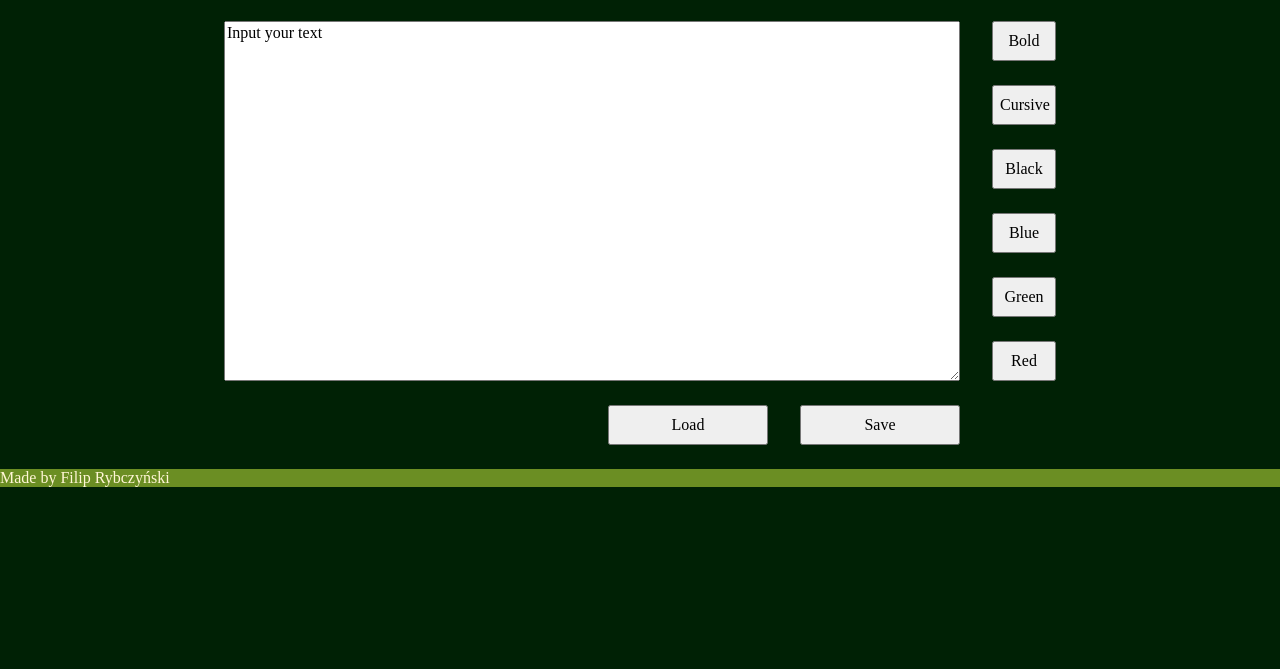
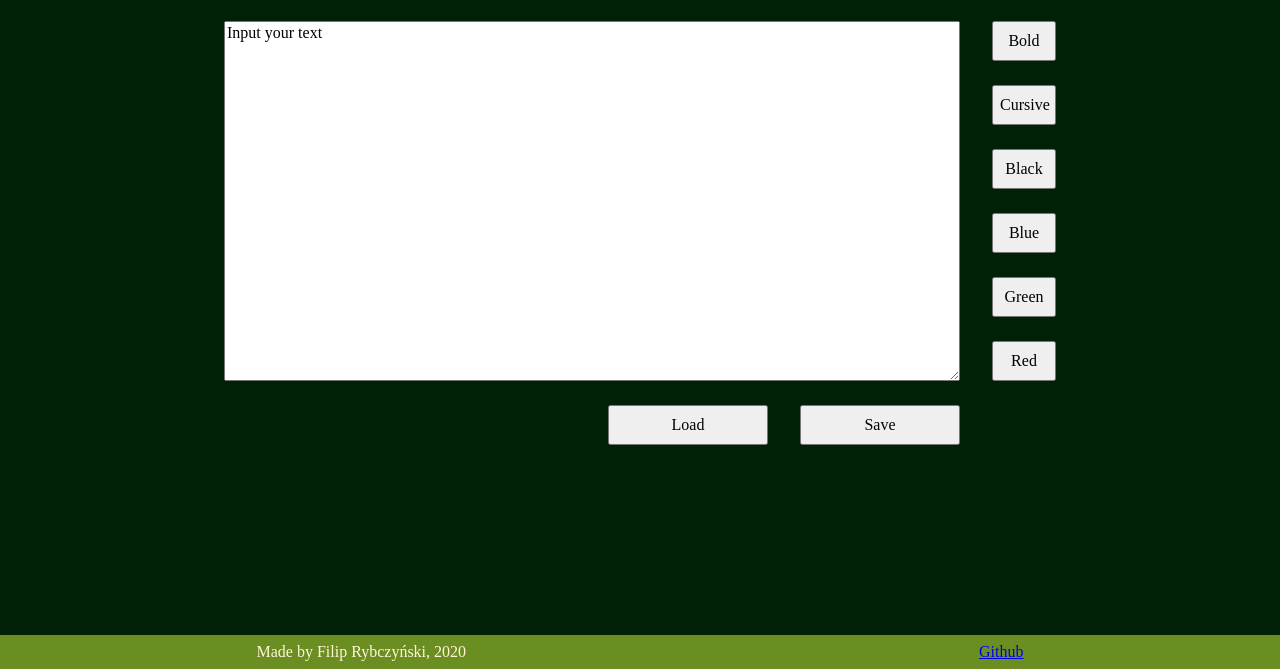
Before and after one commit to filip-rybczynski/text-editor, a website built with webpack: page src/pages/index.html in a window 1280 px wide. Shown: the part 131-800 px from the top of the page. Built offline with nearby package versions, Linux system fonts and the light colour scheme.

Commit message:
fix: footer at bottom of page

```diff
--- a/src/pages/index.html
+++ b/src/pages/index.html
@@ -27,6 +27,9 @@
 
     </main>
 
-    <footer class="footer">Made by Filip Rybczyński</footer>
+    <footer class="footer">
+      <span>Made by Filip Rybczyński, 2020</span>
+      <a href="https://github.com/filip-rybczynski" target="_blank">Github</a>
+    </footer>
   </body>
 </html>
--- a/src/scss/main.scss
+++ b/src/scss/main.scss
@@ -7,6 +7,7 @@ body {
   background: #002105;
   color: #fff6d6;
   min-height: 100vh;
+  position: relative;
 }
 
 .editor {
@@ -61,6 +62,12 @@ body {
 }
 
 .footer {
+  width: 100vw;
+  display: inline-block;
   background: olivedrab;
-
+  position: absolute;
+  bottom: 0px;
+  padding: 0.5em 0em;
+  display: flex;
+  justify-content: space-around;
 }
```
